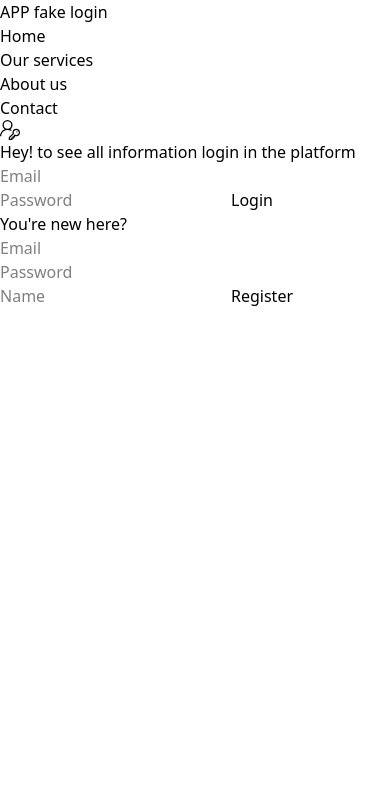
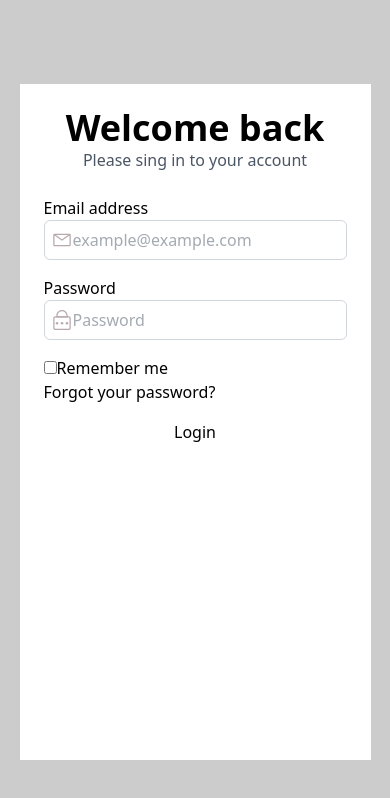
Before and after one commit to ElTitoStonks/Fake-login, a React (Vite) app: page / in a window 390 px wide. Shown: the top 798 px of the page. Built offline with nearby package versions, Linux system fonts and the light colour scheme.

Commit message:
style: adding styles form for mobile device(not finish)

```diff
--- a/public/Icons.jsx
+++ b/public/Icons.jsx
@@ -1,3 +1,11 @@
 export function HeaderLogin() {
     return <svg xmlns="http://www.w3.org/2000/svg" width="20" height="20" viewBox="0 0 2048 2048"><path fill="#000000" d="M1728 1152q26 0 45 19t19 45t-19 45t-45 19t-45-19t-19-45t19-45t45-19m-603-19q-79-54-170-81t-187-28q-88 0-170 23t-153 64t-129 100t-100 130t-65 153t-23 170H0q0-117 35-229t101-207t157-169t203-113q-56-36-100-83t-76-103t-47-118t-17-130q0-106 40-199t109-163T568 40T768 0t199 40t163 109t110 163t40 200q0 67-16 129t-48 119t-75 103t-101 83q81 29 156 80zM384 512q0 80 30 149t82 122t122 83t150 30q79 0 149-30t122-82t83-122t30-150q0-79-30-149t-82-122t-123-83t-149-30q-80 0-149 30t-122 82t-83 123t-30 149m1280 384q79 0 149 30t122 82t83 123t30 149q0 80-30 149t-82 122t-123 83t-149 30q-65 0-128-23v151h-128v128h-128v128H896v-282l395-396q-11-46-11-90q0-79 30-149t82-122t122-83t150-30m0 640q53 0 99-20t82-55t55-81t20-100q0-53-20-99t-55-82t-81-55t-100-20q-53 0-99 20t-82 55t-55 81t-20 100q0 35 9 64t21 61l-414 413v102h128v-128h128v-128h128v-91l93-92q40 23 77 39t86 16" /></svg>
 }
+
+export function EmailIcon() {
+    return <svg xmlns="http://www.w3.org/2000/svg" width="20" height="20" viewBox="0 0 32 32"><path fill="#B7A9AC" d="M28 6H4a2 2 0 0 0-2 2v16a2 2 0 0 0 2 2h24a2 2 0 0 0 2-2V8a2 2 0 0 0-2-2m-2.2 2L16 14.78L6.2 8ZM4 24V8.91l11.43 7.91a1 1 0 0 0 1.14 0L28 8.91V24Z" /></svg>
+}
+
+export function PasswordIcon() {
+    return <svg xmlns="http://www.w3.org/2000/svg" width="20" height="20" viewBox="0 0 16 16"><path fill="#B7A9AC" d="M13.35 16H2.65C1.74 16 1 15.26 1 14.35v-7.7C1 5.74 1.74 5 2.65 5h10.7c.91 0 1.65.74 1.65 1.65v7.69c0 .91-.74 1.65-1.65 1.65ZM2.65 6c-.36 0-.65.29-.65.65v7.69c0 .36.29.65.65.65h10.7c.36 0 .65-.29.65-.65V6.65c0-.36-.29-.65-.65-.65z" /><path fill="#B7A9AC" d="M12.54 6H3.46V4.54C3.46 2.04 5.5 0 8 0s4.54 2.04 4.54 4.54zM4.46 5h7.08v-.46C11.54 2.59 9.95 1 8 1S4.46 2.59 4.46 4.54z" /><circle cx="12" cy="10.5" r="1" fill="#B7A9AC" /><circle cx="8" cy="10.5" r="1" fill="#B7A9AC" /><circle cx="4" cy="10.5" r="1" fill="#B7A9AC" /></svg>
+}
--- a/src/App.jsx
+++ b/src/App.jsx
@@ -2,26 +2,25 @@ import { useContext } from 'react'
 import './App.css'
 import { Header } from './components/Header'
 import { FilterContext } from './context/AuthProvider'
-import { FormLogicLogin, FormLogicRegister } from './hooks/FormLogic'
-import { LoginUser, NoLoginUser, RegisterUser } from './components/LoginUser'
+import { FormLogicLogin, } from './hooks/FormLogic'
+import { LoginUser, NoLoginUser } from './components/LoginUser'
 
 function App() {
   const { user, login, logout } = useContext(FilterContext)
   const { handleChange, handleSubmit, handleLogout, formData, error } = FormLogicLogin({ login, logout })
-  const { errorR, formDataR, handleChangeR, handleSubmitR } = FormLogicRegister()
+
 
   return (
     <>
-      <Header />
+      {/* <Header /> */}
       <main>
         {user ? (
           <LoginUser handleLogout={handleLogout} />
         ) :
           (
-            <>
+            <div className='w-full h-dvh mx-auto flex justify-center items-center bg-[#CCC]'>
               <NoLoginUser error={error} formData={formData} handleChange={handleChange} handleSubmit={handleSubmit} />
-              <RegisterUser errorR={errorR} formDataR={formDataR} handleChangeR={handleChangeR} handleSubmitR={handleSubmitR} />
-            </>
+            </div>
           )}
       </main>
     </>
--- a/src/components/LoginUser.jsx
+++ b/src/components/LoginUser.jsx
@@ -1,5 +1,7 @@
 import { useContext } from "react";
 import { FilterContext } from "../context/AuthProvider";
+import { FormLogicRegister } from "../hooks/FormLogic";
+import { EmailIcon, PasswordIcon } from "../../public/Icons"
 
 export function LoginUser({ handleLogout }) {
     const { user } = useContext(FilterContext)
@@ -13,29 +15,66 @@ export function LoginUser({ handleLogout }) {
 
 export function NoLoginUser({ handleSubmit, handleChange, formData, error }) {
     return (
-        <div>
-            <h2>Hey! to see all information login in the platform</h2>
-            <form onSubmit={handleSubmit}>
-                <input type="email" placeholder="Email" name='email' onChange={handleChange} value={formData.email} />
-                <input type="password" placeholder="Password" name='password' onChange={handleChange} value={formData.password} />
+        <div className="h-[80dvh] w-[90dvw] bg-[#FFFFFF] py-6">
+            <div className="flex flex-col justify-center items-center mb-6">
+                <h2 className="text-black font-bold text-4xl text-center">Welcome back</h2>
+                <p className="text-gray-600">Please sing in to your account</p>
+            </div>
+            <form onSubmit={handleSubmit} className="flex flex-col gap-4 px-6">
+                <div className=" flex flex-col w-full">
+                    <label className="text-black" id="email">Email address</label>
+                    <div className="relative flex items-center">
+                        <span className="absolute px-2"><EmailIcon /></span>
+                        <input
+                            id="email"
+                            type="email"
+                            placeholder="example@example.com"
+                            name='email'
+                            onChange={handleChange}
+                            value={formData.email}
+                            className="text-gray-600 border border-gray-300 w-full h-10 px-2 pl-7 rounded-md focus:outline-none focus:ring-2 focus:ring-blue-500"
+                        />
+                    </div>
+                </div>
+
+                <div>
+                    <label id="password">Password</label>
+                    <div className="relative flex items-center">
+                        <span className="absolute px-2"><PasswordIcon /></span>
+                        <input
+                            type="password"
+                            placeholder="Password"
+                            name='password'
+                            onChange={handleChange}
+                            value={formData.password}
+                            className="text-gray-600 border border-gray-300 w-full h-10 px-2 pl-7 rounded-md focus:outline-none focus:ring-2 focus:ring-blue-500"
+                        />
+                    </div>
+                </div>
+                <div>
+                    <div>
+                        <input type="checkbox" id="remember" />
+                        <label htmlFor="remember">Remember me</label>
+                    </div>
+
+                    <button>
+                        <p>Forgot your password?</p>
+                    </button>
+
+                </div>
                 <input type="submit" value="Login" />
             </form>
-            <ErrorLogin error={error} />
+            {error && <ErrorLogin error={error} />}
         </div>
     )
 }
 
 function ErrorLogin({ error }) {
+    const { errorR, formDataR, handleChangeR, handleSubmitR } = FormLogicRegister()
+
     return (
         <div>
             <p>{error}</p>
-        </div>
-    )
-}
-
-export function RegisterUser({ handleSubmitR, handleChangeR, formDataR, errorR }) {
-    return (
-        <div>
             <h2>You're new here?</h2>
             <form onSubmit={handleSubmitR}>
                 <input type="email" name="email" placeholder="Email" onChange={handleChangeR} value={formDataR.email} />
@@ -43,15 +82,8 @@ export function RegisterUser({ handleSubmitR, handleChangeR, formDataR, errorR }
                 <input type="text" name="name" placeholder="Name" onChange={handleChangeR} value={formDataR.name} />
                 <input type="submit" value="Register" />
             </form>
-            <ErrorRegister errorR={errorR} />
+            {errorR && <p style={{ color: 'red' }}>{errorR}</p>}
+
         </div>
     )
 }
-
-function ErrorRegister({ errorR }) {
-    return (
-        <div>
-            <p>{errorR}</p>
-        </div>
-    )
-}
--- a/src/hooks/FormLogic.jsx
+++ b/src/hooks/FormLogic.jsx
@@ -21,7 +21,7 @@ export function FormLogicLogin({ login, logout }) {
 
         const userFound = JSON.parse(localStorage.getItem("users")) || []
 
-        const foundUser = userFound.some(u => u.email === formData.email)
+        const foundUser = userFound.find(u => u.email === formData.email && u.password === formData.password)
 
         if (foundUser) {
             login(foundUser)
@@ -80,6 +80,8 @@ export function FormLogicRegister() {
 
         localStorage.setItem("users", JSON.stringify([...storeUser, newUser]))
 
+        setFormDataR({ email: "", password: "", name: "" })
+        setErrorR("")
 
     }
 
```
